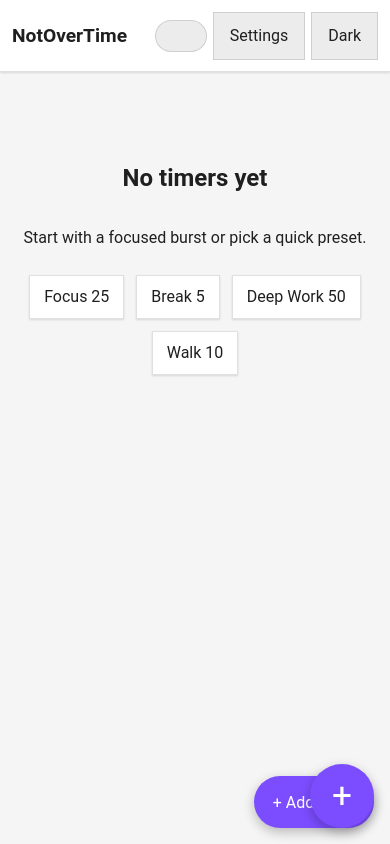
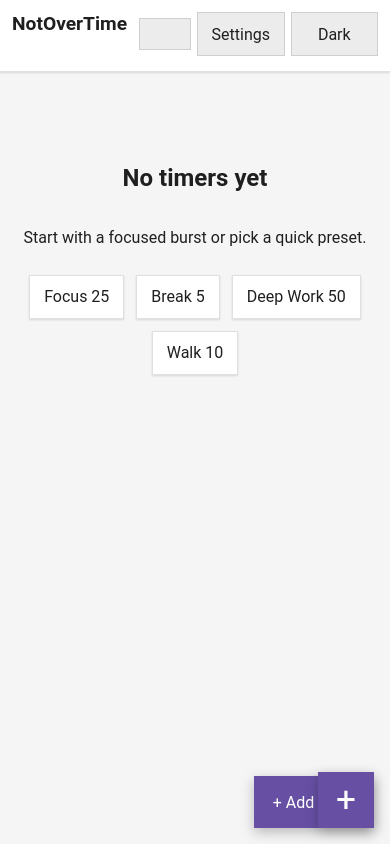
Before and after one commit to wal-z1/NotOverTime, a React (Vite) app: page / in a window 390 px wide. Built offline with nearby package versions, Linux system fonts and the light colour scheme.

Commit message:
Polish responsive timer controls

```diff
--- a/src/App.jsx
+++ b/src/App.jsx
@@ -3,14 +3,21 @@ import { useEffect, useMemo, useRef, useState } from 'react';
 const STORAGE_PREFIX = 'timers.v1';
 const MAX_TIMERS = 50;
 const DEFAULT_SOUND = 'Beep';
-const DEFAULT_COLOR = '#7c4dff';
+const LIGHT_DEFAULT_COLOR = '#6750a4';
+const DARK_DEFAULT_COLOR = '#d0bcff';
 const DEMO_PRESETS = [
   { name: 'Focus 25', seconds: 25 * 60 },
   { name: 'Break 5', seconds: 5 * 60 },
   { name: 'Deep Work 50', seconds: 50 * 60 },
   { name: 'Walk 10', seconds: 10 * 60 },
 ];
-const TRACKER_COLORS = ['#7c4dff', '#ff6f61', '#ff9800', '#4caf50', '#2196f3', '#e91e63', '#00acc1'];
+function getDefaultTrackerColor() {
+  return typeof window !== 'undefined' && window.matchMedia('(prefers-color-scheme: dark)').matches
+    ? DARK_DEFAULT_COLOR
+    : LIGHT_DEFAULT_COLOR;
+}
+
+const TRACKER_COLORS = [getDefaultTrackerColor(), '#ff6f61', '#ff9800', '#4caf50', '#2196f3', '#e91e63', '#00acc1'];
 
 function clamp(value, min, max) {
   return Math.min(Math.max(value, min), max);
@@ -45,14 +52,15 @@ function parseDurationInput(raw) {
 }
 
 function getDefaultSettings() {
+  const defaultColor = getDefaultTrackerColor();
   return {
     theme: 'system',
     siteNotifications: false,
     notifyOnFinish: true,
     soundVolume: 0.7,
     alarmDuration: 60,
-    trackerColor: DEFAULT_COLOR,
-    lastColor: DEFAULT_COLOR,
+    trackerColor: defaultColor,
+    lastColor: defaultColor,
     lastSound: DEFAULT_SOUND,
     wakeLock: true,
   };
@@ -85,7 +93,7 @@ function sanitizeTimer(timer) {
     name: String(timer.name || 'Timer'),
     totalMs,
     elapsedMs,
-    color: String(timer.color || DEFAULT_COLOR),
+    color: String(timer.color || getDefaultTrackerColor()),
     sound: String(timer.sound || DEFAULT_SOUND),
     state: timer.state === 'running' || timer.state === 'paused' || timer.state === 'finished' ? timer.state : 'idle',
     endTime: typeof timer.endTime === 'number' ? timer.endTime : null,
@@ -100,7 +108,7 @@ function buildTimer({ name, totalMs, color, sound }) {
     name: String(name || 'Timer'),
     totalMs: clamp(Math.round(totalMs || 0), 1000, 99 * 60 * 60 * 1000),
     elapsedMs: 0,
-    color: color || DEFAULT_COLOR,
+    color: color || getDefaultTrackerColor(),
     sound: sound || DEFAULT_SOUND,
     state: 'idle',
     endTime: null,
@@ -138,7 +146,13 @@ function App() {
     try {
       const stored = localStorage.getItem(`${STORAGE_PREFIX}.settings`);
       if (!stored) return getDefaultSettings();
-      return { ...getDefaultSettings(), ...safeParse(stored, getDefaultSettings()) };
+      const parsed = safeParse(stored, {});
+      return {
+        ...getDefaultSettings(),
+        ...parsed,
+        trackerColor: parsed.trackerColor || getDefaultTrackerColor(),
+        lastColor: parsed.lastColor || parsed.trackerColor || getDefaultTrackerColor(),
+      };
     } catch {
       return getDefaultSettings();
     }
@@ -147,7 +161,7 @@ function App() {
   const [dialogOpen, setDialogOpen] = useState(false);
   const [settingsOpen, setSettingsOpen] = useState(false);
   const [editingId, setEditingId] = useState(null);
-  const [draft, setDraft] = useState({ name: '', duration: 1500, color: DEFAULT_COLOR, sound: DEFAULT_SOUND });
+  const [draft, setDraft] = useState({ name: '', duration: 1500, color: getDefaultTrackerColor(), sound: DEFAULT_SOUND });
   const [storageWarning, setStorageWarning] = useState(false);
   const tickerRef = useRef(0);
   const audioContextRef = useRef(null);
@@ -384,7 +398,7 @@ function App() {
     setDraft({
       name: timer ? timer.name : '',
       duration: timer ? timer.totalMs / 1000 : 1500,
-      color: timer ? timer.color : settings.lastColor || settings.trackerColor || DEFAULT_COLOR,
+      color: timer ? timer.color : settings.lastColor || settings.trackerColor || getDefaultTrackerColor(),
       sound: timer ? timer.sound : settings.lastSound || DEFAULT_SOUND,
     });
     setDialogOpen(true);
@@ -396,7 +410,7 @@ function App() {
       return;
     }
 
-    const resolvedColor = timerData.color || settings.trackerColor || DEFAULT_COLOR;
+    const resolvedColor = timerData.color || settings.trackerColor || getDefaultTrackerColor();
     const newTimer = buildTimer({ ...timerData, color: resolvedColor });
     setTimers((current) => [...current, newTimer]);
     persistStorage('timers', [...timers, newTimer]);
@@ -522,7 +536,7 @@ function App() {
                   key={preset.name}
                   type="button"
                   className="preset-button"
-                  onClick={() => addTimer({ name: preset.name, totalMs: preset.seconds * 1000, color: settings.trackerColor || DEFAULT_COLOR, sound: DEFAULT_SOUND })}
+                  onClick={() => addTimer({ name: preset.name, totalMs: preset.seconds * 1000, color: settings.trackerColor || getDefaultTrackerColor(), sound: DEFAULT_SOUND })}
                 >
                   {preset.name}
                 </button>
@@ -543,7 +557,7 @@ function App() {
                 <article key={timer.id} className={`timer-card ${timer.state}`}>
                   <div className="card-top">
                     <h3>{timer.name}</h3>
-                    <button type="button" className="mini-button" onClick={() => openCreateDialog(timer)}>Edit</button>
+                    <button type="button" className="mini-button secondary" onClick={() => openCreateDialog(timer)}>Edit</button>
                   </div>
 
                   <div className="timer-visual" style={{ '--ring-color': timer.color }}>
@@ -567,13 +581,13 @@ function App() {
 
                   <div className="actions-row">
                     {timer.state === 'running' ? (
-                      <button type="button" onClick={() => pauseTimer(timer.id)}>Pause</button>
+                      <button type="button" className="primary" onClick={() => pauseTimer(timer.id)}>Pause</button>
                     ) : (
-                      <button type="button" onClick={() => startTimer(timer.id)}>{timer.state === 'finished' ? 'Restart' : 'Start'}</button>
+                      <button type="button" className="primary" onClick={() => startTimer(timer.id)}>{timer.state === 'finished' ? 'Restart' : 'Start'}</button>
                     )}
-                    <button type="button" onClick={() => resetTimer(timer.id)}>Reset</button>
-                    <button type="button" onClick={() => duplicateTimer(timer.id)}>Duplicate</button>
-                    <button type="button" onClick={() => removeTimer(timer.id)}>Delete</button>
+                    <button type="button" className="secondary" onClick={() => resetTimer(timer.id)}>Reset</button>
+                    <button type="button" className="secondary" onClick={() => duplicateTimer(timer.id)}>Duplicate</button>
+                    <button type="button" className="danger" onClick={() => removeTimer(timer.id)}>Delete</button>
                   </div>
                 </article>
               );
@@ -610,6 +624,7 @@ function App() {
                     <button
                       key={color}
                       type="button"
+                      aria-label={`Use ${color} progress color`}
                       className={`swatch ${draft.color === color ? 'selected' : ''}`}
                       style={{ background: color }}
                       onClick={() => setDraft((current) => ({ ...current, color }))}
@@ -618,7 +633,8 @@ function App() {
                   <label className="custom-color-picker" title="Custom color">
                     <input
                       type="color"
-                      value={draft.color || settings.trackerColor || DEFAULT_COLOR}
+                      aria-label="Choose a custom progress color"
+                      value={draft.color || settings.trackerColor || getDefaultTrackerColor()}
                       onChange={(event) => setDraft((current) => ({ ...current, color: event.target.value }))}
                     />
                   </label>
@@ -658,6 +674,7 @@ function App() {
                   <button
                     key={color}
                     type="button"
+                    aria-label={`Use ${color} progress color`}
                     className={`swatch ${settings.trackerColor === color ? 'selected' : ''}`}
                     style={{ background: color }}
                     onClick={() => { setSettings((current) => ({ ...current, trackerColor: color, lastColor: color })); setSettingsOpen(false); }}
@@ -666,7 +683,8 @@ function App() {
                 <label className="custom-color-picker" title="Custom color">
                   <input
                     type="color"
-                    value={settings.trackerColor || DEFAULT_COLOR}
+                    aria-label="Choose a custom progress color"
+                    value={settings.trackerColor || getDefaultTrackerColor()}
                     onChange={(event) => {
                       const color = event.target.value;
                       setSettings((current) => ({ ...current, trackerColor: color, lastColor: color }));
--- a/src/styles.css
+++ b/src/styles.css
@@ -6,8 +6,9 @@
   --muted: #5f6368;
   --outline: rgba(0, 0, 0, 0.12);
   --shadow: rgba(0, 0, 0, 0.12);
-  --primary: #7c4dff;
-  --primary-strong: #5e35b1;
+  --primary: #6750a4;
+  --primary-strong: #4f378b;
+  --on-primary: #ffffff;
   --ring-track: rgba(0, 0, 0, 0.08);
   --success: #2e7d32;
   --danger: #d32f2f;
@@ -21,8 +22,9 @@
   --muted: #b7bcc2;
   --outline: rgba(255, 255, 255, 0.12);
   --shadow: rgba(0, 0, 0, 0.35);
-  --primary: #b392ff;
-  --primary-strong: #8f73ff;
+  --primary: #d0bcff;
+  --primary-strong: #a88bdb;
+  --on-primary: #241538;
   --ring-track: rgba(255, 255, 255, 0.08);
   --success: #81c784;
   --danger: #ef9a9a;
@@ -54,11 +56,21 @@ button {
   color: var(--text);
   cursor: pointer;
   border-radius: 0;
+  touch-action: manipulation;
+  transition: background-color 140ms ease, border-color 140ms ease, color 140ms ease, transform 140ms ease;
 }
 
 button:focus-visible, input:focus-visible, select:focus-visible {
   outline: 2px solid var(--primary);
   outline-offset: 2px;
+}
+
+button:hover {
+  filter: brightness(0.97);
+}
+
+button:active {
+  transform: translateY(1px);
 }
 
 .app-header {
@@ -86,6 +98,7 @@ button:focus-visible, input:focus-visible, select:focus-visible {
   align-items: center;
   gap: 8px;
   flex-wrap: wrap;
+  justify-content: flex-end;
 }
 
 .switch-row {
@@ -100,7 +113,7 @@ button:focus-visible, input:focus-visible, select:focus-visible {
   position: relative;
   width: 52px;
   height: 32px;
-  border-radius: 999px;
+  border-radius: 0;
   background: var(--surface-strong);
   border: 1px solid var(--outline);
   transition: background 180ms ease;
@@ -116,7 +129,7 @@ button:focus-visible, input:focus-visible, select:focus-visible {
   left: 5px;
   width: 20px;
   height: 20px;
-  border-radius: 50%;
+  border-radius: 0;
   background: #fff;
   box-shadow: 0 1px 3px rgba(0,0,0,0.18);
   transition: transform 180ms ease;
@@ -127,7 +140,7 @@ button:focus-visible, input:focus-visible, select:focus-visible {
 }
 
 .icon-button {
-  min-height: 48px;
+  min-height: 44px;
   padding: 0 16px;
   background: var(--surface-strong);
   border: 1px solid var(--outline);
@@ -173,6 +186,7 @@ button:focus-visible, input:focus-visible, select:focus-visible {
   border: 1px solid var(--outline);
   box-shadow: 0 2px 6px var(--shadow);
   padding: 16px;
+  min-width: 0;
 }
 
 .timer-card.finished {
@@ -191,12 +205,15 @@ button:focus-visible, input:focus-visible, select:focus-visible {
   margin: 0;
   font-size: 1.1rem;
   font-weight: 500;
+  overflow: hidden;
+  text-overflow: ellipsis;
+  white-space: nowrap;
 }
 
 .mini-button {
-  background: var(--surface-strong);
-  border: 1px solid var(--outline);
-  padding: 8px 10px;
+  flex: 0 0 auto;
+  min-height: 40px;
+  padding: 0 14px;
 }
 
 .timer-visual {
@@ -260,8 +277,7 @@ button:focus-visible, input:focus-visible, select:focus-visible {
 }
 
 .actions-row button {
-  min-height: 44px;
-  background: var(--surface-strong);
+  min-height: 48px;
   border: 1px solid var(--outline);
 }
 
@@ -269,11 +285,11 @@ button:focus-visible, input:focus-visible, select:focus-visible {
   position: fixed;
   right: max(16px, env(safe-area-inset-right));
   bottom: max(16px, env(safe-area-inset-bottom));
-  width: 64px;
-  height: 64px;
-  border-radius: 50%;
+  width: 56px;
+  height: 56px;
+  border-radius: 0;
   background: var(--primary);
-  color: white;
+  color: var(--on-primary);
   box-shadow: 0 4px 12px rgba(0,0,0,0.25);
   font-size: 2.2rem;
   z-index: 30;
@@ -282,7 +298,6 @@ button:focus-visible, input:focus-visible, select:focus-visible {
 .fab.large {
   width: 120px;
   height: 52px;
-  border-radius: 999px;
   font-size: 1rem;
 }
 
@@ -318,7 +333,6 @@ button:focus-visible, input:focus-visible, select:focus-visible {
 .close-button {
   width: 36px;
   height: 36px;
-  border-radius: 50%;
   background: var(--surface-strong);
 }
 
@@ -393,18 +407,25 @@ button:focus-visible, input:focus-visible, select:focus-visible {
 }
 
 .dialog-actions button {
-  min-height: 44px;
+  min-height: 48px;
   padding: 0 18px;
 }
 
 .primary {
   background: var(--primary);
-  color: white;
+  color: var(--on-primary);
+  border: 1px solid var(--primary);
 }
 
 .secondary {
   background: var(--surface-strong);
   border: 1px solid var(--outline);
+}
+
+.danger {
+  background: transparent;
+  color: var(--danger);
+  border-color: color-mix(in srgb, var(--danger) 45%, transparent);
 }
 
 .snackbar {
@@ -417,21 +438,30 @@ button:focus-visible, input:focus-visible, select:focus-visible {
   padding: 12px 16px;
   box-shadow: 0 4px 8px rgba(0,0,0,0.2);
   z-index: 60;
+  max-width: min(90vw, 520px);
+  text-align: center;
 }
 
 @media (max-width: 640px) {
   .app-header {
-    padding: 10px 12px;
+    align-items: flex-start;
+    padding: 12px;
   }
 
   .header-actions {
     gap: 6px;
+    flex: 1;
   }
 
   .switch-row span {
     display: none;
   }
 
+  .icon-button {
+    flex: 1;
+    padding: 0 10px;
+  }
+
   .timer-grid {
     grid-template-columns: 1fr;
   }
```
